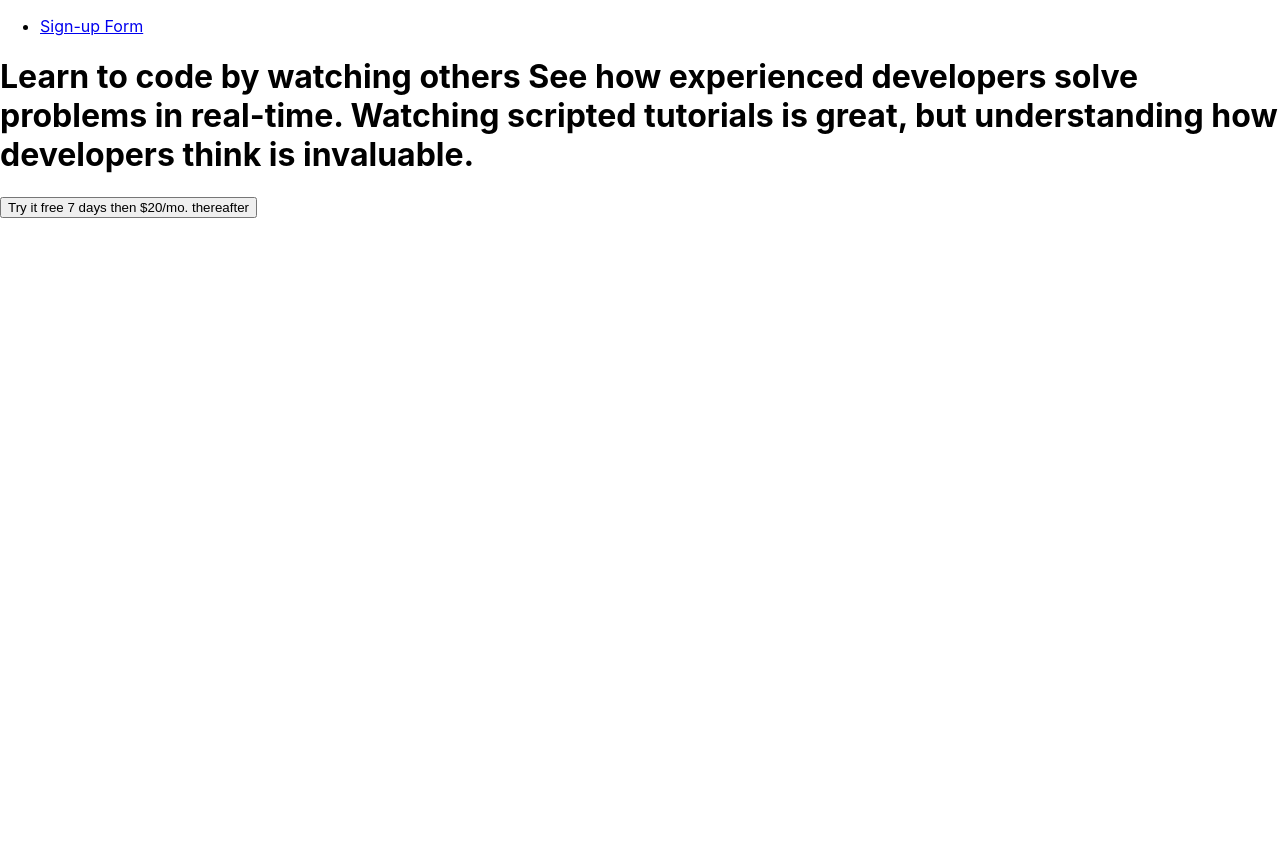
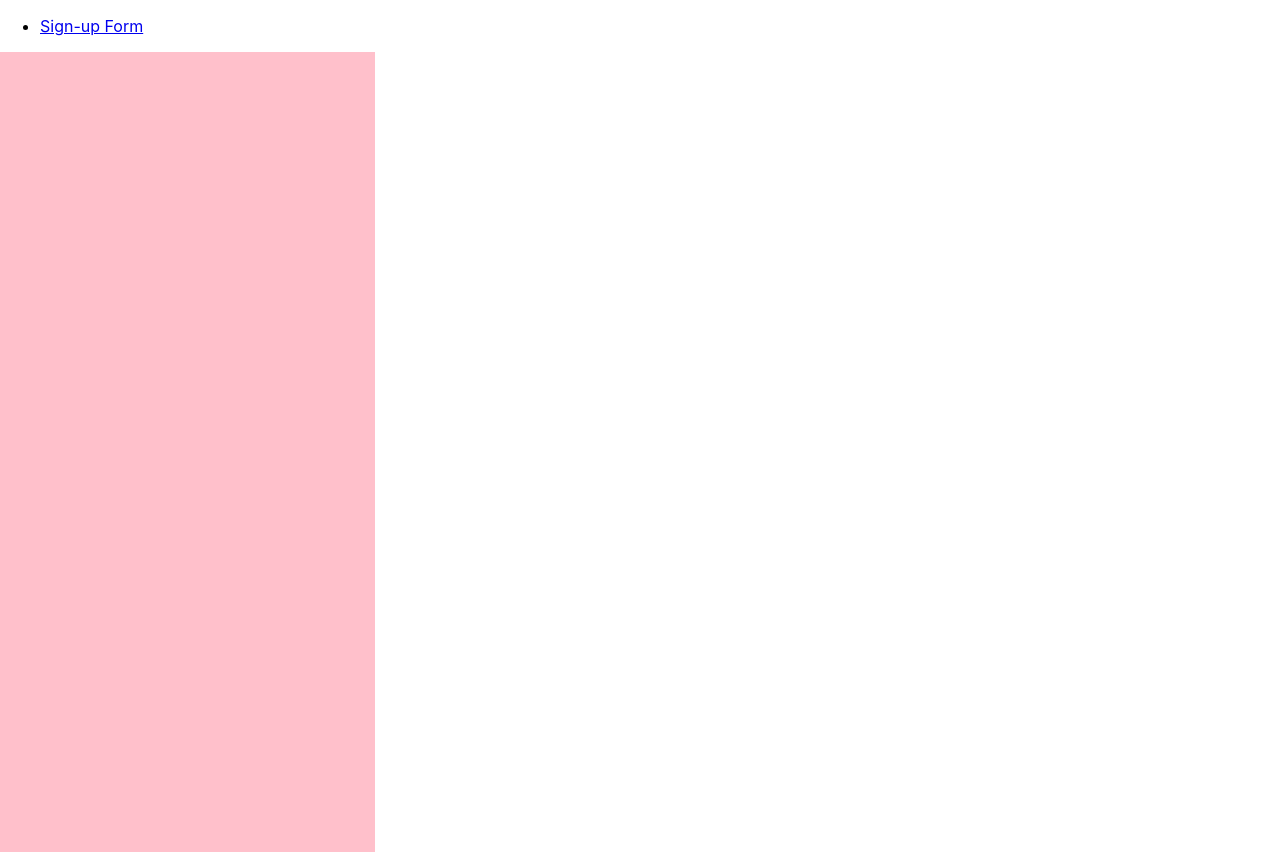
Before and after one commit to TaraTrody/frontend-react-challenges, a React (Create React App) app: page /signup in a window 1280 px wide. Before the commit the page ends 800 px from the top, so only its background shows below. Built offline with nearby package versions, Linux system fonts and the light colour scheme.

Commit message:
add styles for signup component

```diff
--- a/src/sign-up_form/Signup.jsx
+++ b/src/sign-up_form/Signup.jsx
@@ -1,15 +1,20 @@
-import React from 'react'
+import React from "react";
+import styled from "styled-components";
 
 const Signup = () => {
-   return(
-    <div>
-            <h1> Learn to code by watching others See how experienced developers solve problems in real-time. Watching scripted tutorials is great, but understanding how developers think is invaluable.</h1>
-            <button>Try it free 7 days then $20/mo. thereafter</button>
-            <div>
-                <form action=""></form>
-            </div>
-        </div>
-   )
-}
+  return (
+    <Container>
+
+    </Container>
+  );
+};
 
 export default Signup;
+
+const Container = styled.div`
+  display: grid;
+  width: 375px;
+  height: 100vh;
+  background: pink;
+  opacity: 1;
+`;
```
